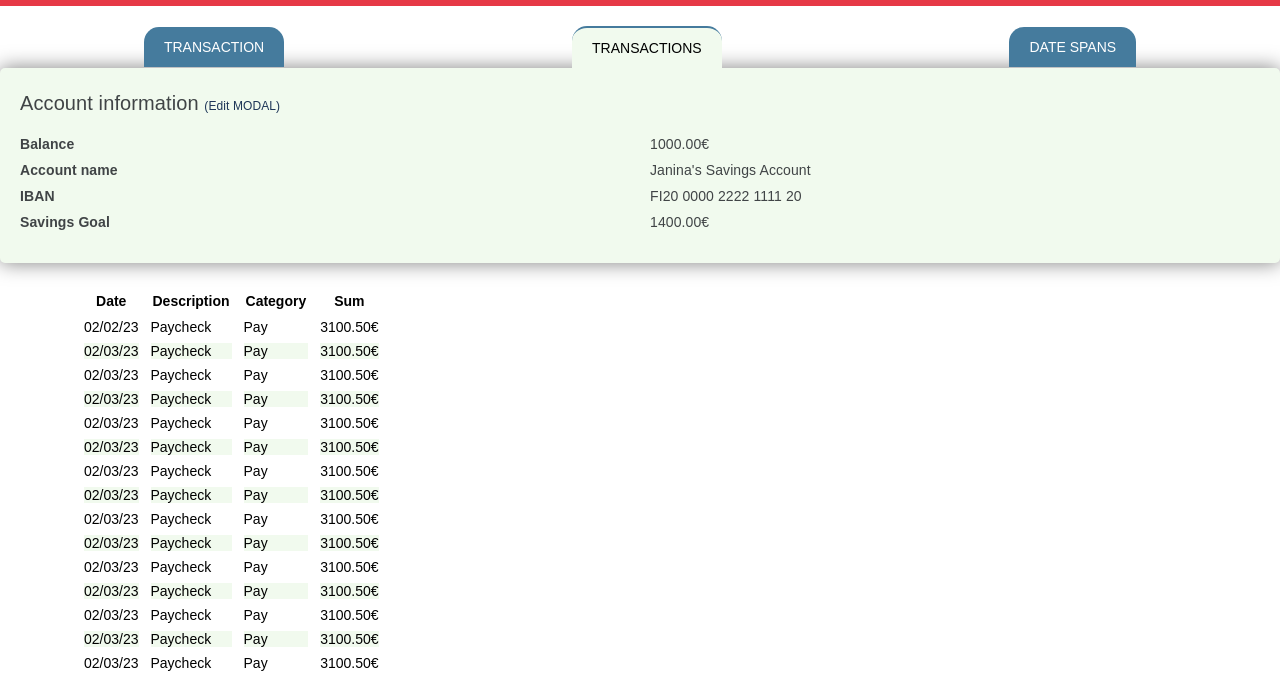
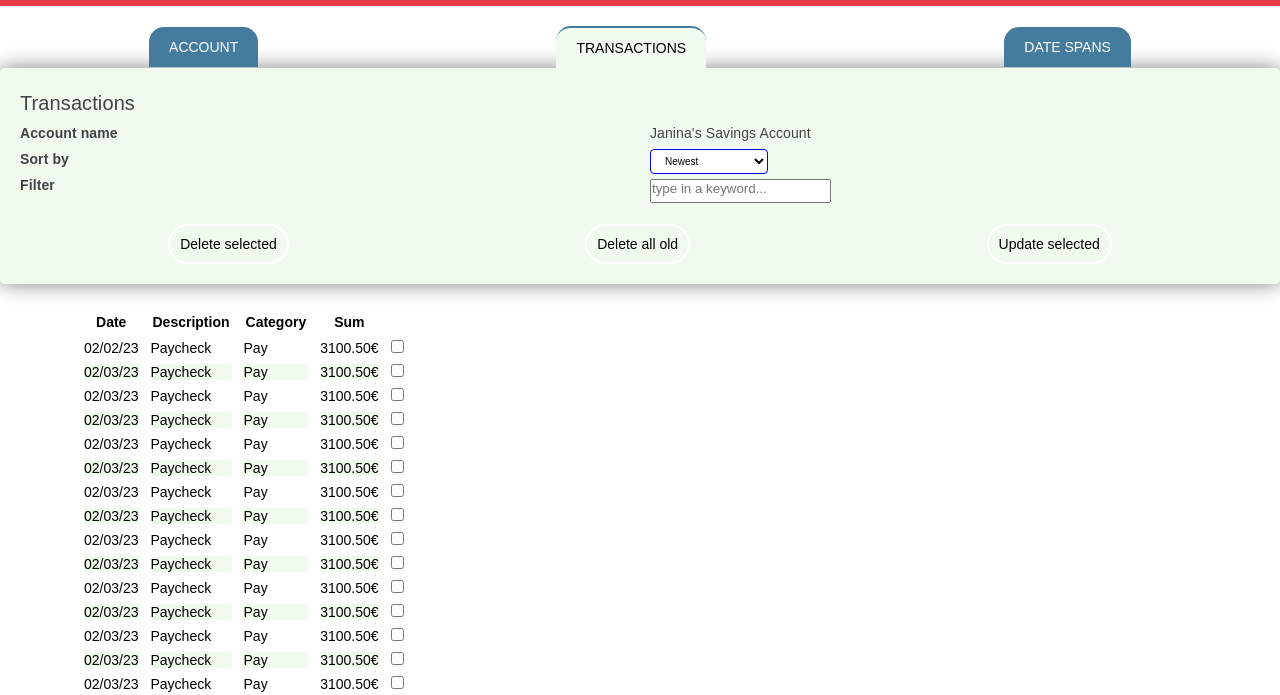
Before and after one commit to pecca86/html-css, a plain HTML site: page youtube/powell/intro/account-transactions.html in a window 1280 px wide. Shown: the part 55-750 px from the top of the page. Drawn offline with Linux system fonts and the light colour scheme.

Commit message:
Added selection boxes

```diff
--- a/youtube/powell/intro/account-transactions.html
+++ b/youtube/powell/intro/account-transactions.html
@@ -7,6 +7,7 @@
     <link rel="stylesheet" media="screen" href="css/styles.css" />
     <link rel="stylesheet" media="screen" href="css/table-styles.css" />
     <link rel="stylesheet" media="screen" href="css/account.css" />
+    <link rel="stylesheet" media="screen" href="css/transaction.css" />
     <link rel="stylesheet" media="screen" href="css/pagination.css" />
     <title>Transaction</title>
   </head>
@@ -24,7 +25,7 @@
     <!-- TOOLBAR -->
     <div class="toolbar">
       <button class="btn btn__toolbar">
-        <a href="account.html">Transaction</a>
+        <a href="account.html">Account</a>
       </button>
       <button class="btn btn__toolbar btn__toolbar-selected">
         Transactions
@@ -33,23 +34,31 @@
     </div>
     <!-- HEADER -->
     <header class="header hero-banner container shadow-box box__rounded-sm">
-      <h2 class="heading-secondary mb-sm">
-        Account information
-        <span class="text-lg"><a href="#">(Edit MODAL)</a></span>
-      </h2>
+      <h2 class="heading-secondary mb-sm">Transactions</h2>
       <div class="grid grid__2-cols">
         <div class="account-info-box">
-          <p class="padding-b-sm text-strong heading-tertiary">Balance</p>
           <p class="padding-b-sm text-strong heading-tertiary">Account name</p>
-          <p class="padding-b-sm text-strong heading-tertiary">IBAN</p>
-          <p class="padding-b-sm text-strong heading-tertiary">Savings Goal</p>
+          <p class="padding-b-sm text-strong heading-tertiary">Sort by</p>
+          <p class="padding-b-sm text-strong heading-tertiary">Filter</p>
         </div>
         <div class="padding-b-sm account-data-box">
-          <p class="padding-b-sm heading-tertiary">1000.00€</p>
           <p class="padding-b-sm heading-tertiary">Janina's Savings Account</p>
-          <p class="padding-b-sm heading-tertiary">FI20 0000 2222 1111 20</p>
-          <p class="padding-b-sm heading-tertiary">1400.00€</p>
+          <select class="classic mb-sm">
+            <option>Newest</option>
+            <option>Oldest</option>
+            <option>Description</option>
+            <option>Category</option>
+          </select>
+          <input
+            type="text"
+            placeholder="type in a keyword..."
+            class="filter-input padding-b-sm" />
         </div>
+      </div>
+      <div class="transaction-tools mt-sm">
+        <button class="btn btn__transaction">Delete selected</button>
+        <button class="btn btn__transaction">Delete all old</button>
+        <button class="btn btn__transaction">Update selected</button>
       </div>
     </header>
     <!-- TRANSACTION LIST -->
@@ -61,6 +70,7 @@
             <th>Description</th>
             <th>Category</th>
             <th>Sum</th>
+            <th></th>
           </tr>
         </thead>
         <tbody>
@@ -69,90 +79,105 @@
             <td>Paycheck</td>
             <td>Pay</td>
             <td>3100.50€</td>
+            <td><input type="checkbox" id="horns" name="horns" /></td>
           </tr>
           <tr>
             <td>02/03/23</td>
             <td>Paycheck</td>
             <td>Pay</td>
             <td>3100.50€</td>
+            <td><input type="checkbox" id="horns" name="horns" /></td>
           </tr>
           <tr>
             <td>02/03/23</td>
             <td>Paycheck</td>
             <td>Pay</td>
             <td>3100.50€</td>
+            <td><input type="checkbox" id="horns" name="horns" /></td>
           </tr>
           <tr>
             <td>02/03/23</td>
             <td>Paycheck</td>
             <td>Pay</td>
             <td>3100.50€</td>
+            <td><input type="checkbox" id="horns" name="horns" /></td>
           </tr>
           <tr>
             <td>02/03/23</td>
             <td>Paycheck</td>
             <td>Pay</td>
             <td>3100.50€</td>
+            <td><input type="checkbox" id="horns" name="horns" /></td>
           </tr>
           <tr>
             <td>02/03/23</td>
             <td>Paycheck</td>
             <td>Pay</td>
             <td>3100.50€</td>
+            <td><input type="checkbox" id="horns" name="horns" /></td>
           </tr>
           <tr>
             <td>02/03/23</td>
             <td>Paycheck</td>
             <td>Pay</td>
             <td>3100.50€</td>
+            <td><input type="checkbox" id="horns" name="horns" /></td>
           </tr>
           <tr>
             <td>02/03/23</td>
             <td>Paycheck</td>
             <td>Pay</td>
             <td>3100.50€</td>
+            <td><input type="checkbox" id="horns" name="horns" /></td>
           </tr>
           <tr>
             <td>02/03/23</td>
             <td>Paycheck</td>
             <td>Pay</td>
             <td>3100.50€</td>
+            <td><input type="checkbox" id="horns" name="horns" /></td>
           </tr>
           <tr>
             <td>02/03/23</td>
             <td>Paycheck</td>
             <td>Pay</td>
             <td>3100.50€</td>
+            <td><input type="checkbox" id="horns" name="horns" /></td>
           </tr>
           <tr>
             <td>02/03/23</td>
             <td>Paycheck</td>
             <td>Pay</td>
             <td>3100.50€</td>
+            <td><input type="checkbox" id="horns" name="horns" /></td>
           </tr>
           <tr>
             <td>02/03/23</td>
             <td>Paycheck</td>
             <td>Pay</td>
             <td>3100.50€</td>
+            <td><input type="checkbox" id="horns" name="horns" /></td>
           </tr>
           <tr>
             <td>02/03/23</td>
             <td>Paycheck</td>
             <td>Pay</td>
             <td>3100.50€</td>
+            <td><input type="checkbox" id="horns" name="horns" /></td>
           </tr>
           <tr>
             <td>02/03/23</td>
             <td>Paycheck</td>
             <td>Pay</td>
             <td>3100.50€</td>
+            <td><input type="checkbox" id="horns" name="horns" /></td>
           </tr>
           <tr>
             <td>02/03/23</td>
             <td>Paycheck</td>
             <td>Pay</td>
             <td>3100.50€</td>
+            <td><input type="checkbox" id="horns" name="horns" /></td>
           </tr>
         </tbody>
       </table>
--- a/youtube/powell/intro/css/layout.css
+++ b/youtube/powell/intro/css/layout.css
@@ -68,6 +68,10 @@ html {
   grid-template-columns: repeat(2, 1fr);
 }
 
+.grid__span-2 {
+  grid-column: 1 / -1;
+}
+
 /* TEXT AND HEADINGS */
 .heading-primary {
   font-size: 4rem;
@@ -113,7 +117,11 @@ html {
 }
 
 .mb-sm {
-  margin-bottom: 1.6rem;
+  margin-bottom: 0.5rem;
+}
+
+.mb-md {
+  margin-bottom: 1rem;
 }
 
 .mr-sm {
@@ -188,6 +196,4 @@ a:active {
   height: 0.1rem;
   background-color: #919090;
   margin: 0 auto;
-  margin-bottom: 2rem;
-  margin-top: 2rem;
 }
--- /dev/null
+++ b/youtube/powell/intro/css/transaction.css
@@ -0,0 +1,52 @@
+.sortby-select {
+  display: block;
+}
+
+.filter-input {
+  display: block;
+}
+
+select {
+  /* styling */
+  background-color: white;
+  border: thin solid blue;
+  border-radius: 4px;
+  display: inline-block;
+  font: inherit;
+  line-height: 1.5em;
+  padding: 0.5em 3.5em 0.5em 1em;
+
+  /* reset */
+
+  margin: 0;
+  -webkit-box-sizing: border-box;
+  -moz-box-sizing: border-box;
+  box-sizing: border-box;
+}
+
+select:-moz-focusring {
+  color: transparent;
+  text-shadow: 0 0 0 #000;
+}
+
+.transaction-tools {
+    display: flex;
+    align-content: center;
+    justify-content: space-around;
+}
+
+.btn__transaction {
+    color: black;
+    text-transform: inherit;
+    background: transparent;
+    border: 2px solid white;
+    padding: 1rem;
+}
+
+.btn__transaction:hover {
+    border: 2px solid white;
+}
+
+.btn__transaction::selection {
+    border: 2px solid white;
+}
```
